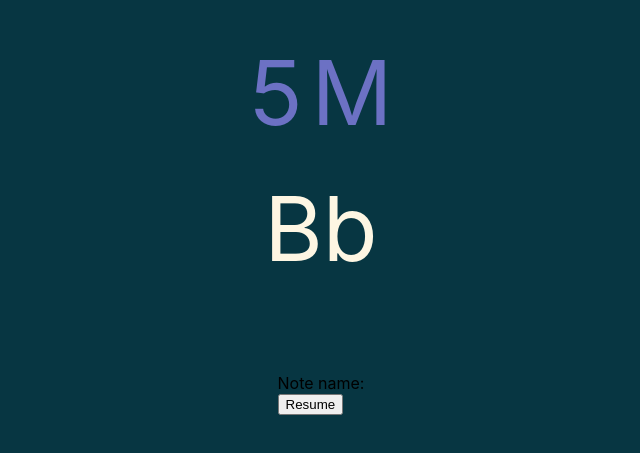
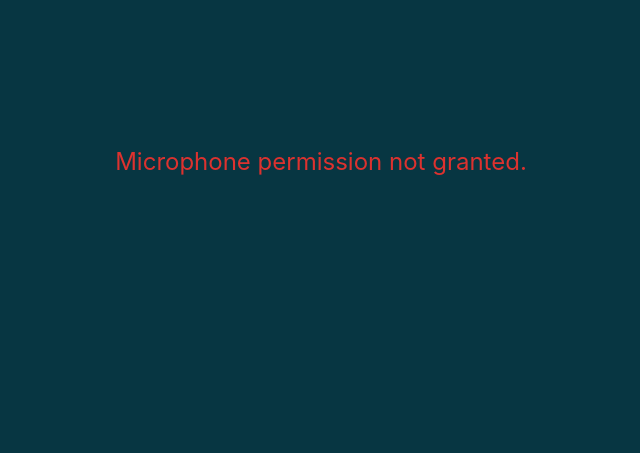
Before and after one commit to expez/fretboardsurfer, a React (Create React App) app: page / in a window 1280 px wide. Shown: the part 263-716 px from the top of the page, without its empty margins (319-959 px from the left). Built offline with nearby package versions, Linux system fonts and the light colour scheme; no server answers.

Commit message:
Add error message when mic permissions isn't available

```diff
--- a/src/App.css
+++ b/src/App.css
@@ -31,3 +31,9 @@
   align-items: center;
   justify-content: center;
 }
+
+.error-message {
+  color: #dc322f;
+  font-size: 1.5em;
+  margin-top: 2em;
+}
--- a/src/App.js
+++ b/src/App.js
@@ -3,8 +3,25 @@ import PitchDetector from "./PitchDetector";
 import { NoteProvider } from "./NoteContext";
 import { QuestionProvider } from './QuestionContext';
 import Question from './Question';
+import React, { useState, useEffect } from "react";
 
 const App = () => {
+ const [micPermission, setMicPermission] = useState(false);
+
+ useEffect(() => {
+    navigator.mediaDevices.getUserMedia({ audio: true })
+      .then(() => setMicPermission(true))
+      .catch(() => setMicPermission(false));
+  }, []);
+
+  if (!micPermission) {
+    return (
+      <div className="app">
+        <div className="error-message">Microphone permission not granted.</div>
+      </div>
+    );
+  }
+
   return (
     <div className='app'>
       <QuestionProvider>
```
